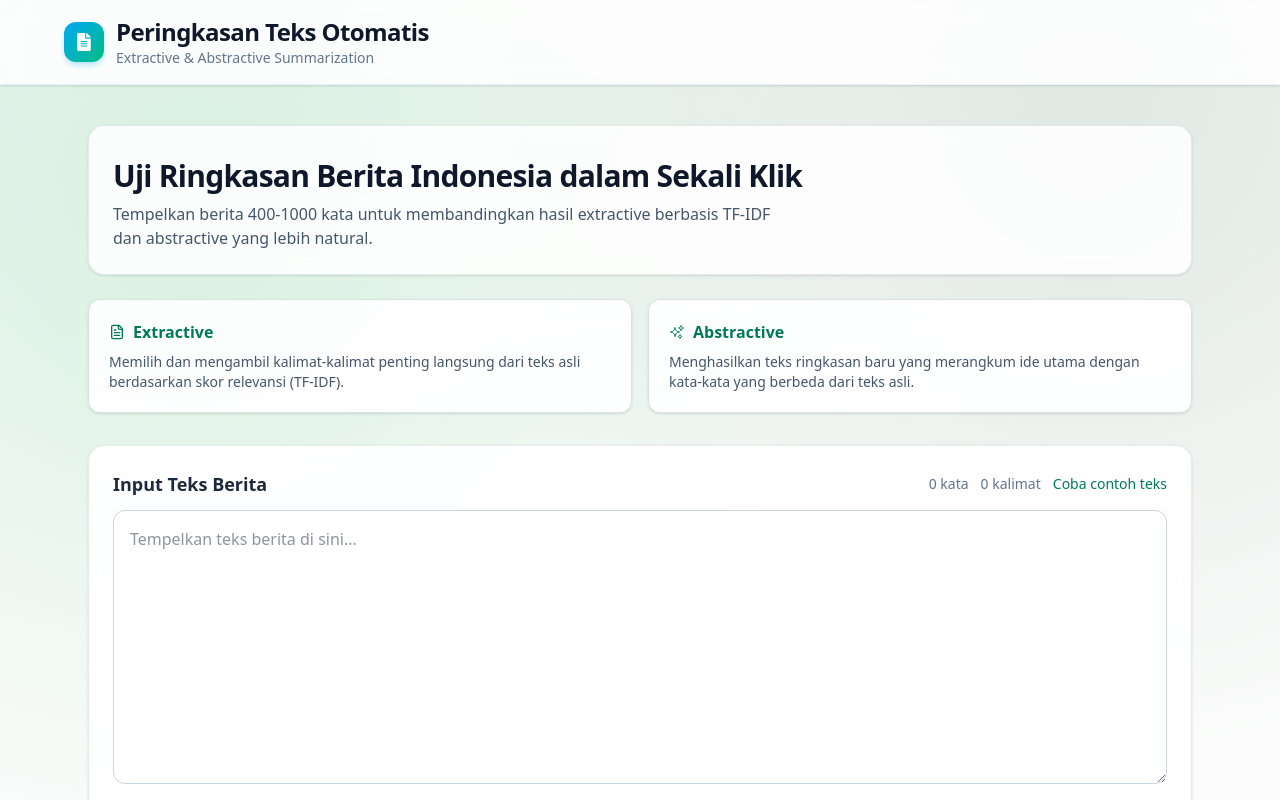
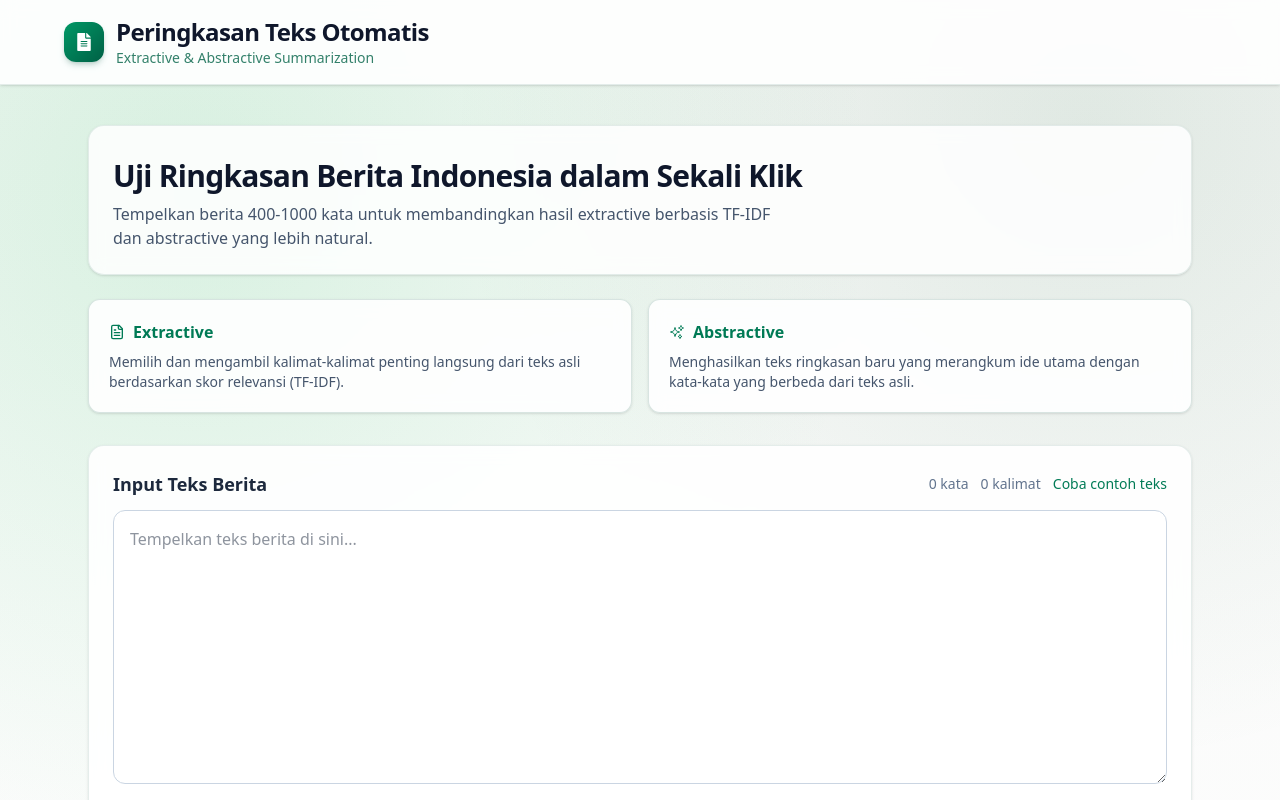
Before and after one commit to ferzian/news-summarization-app, a Next.js app: page / in a window 1280 px wide. Shown: the top 800 px of the page. Built offline with nearby package versions, Linux system fonts and the light colour scheme.

Commit message:
Update navbar styling for improved visual consistency

```diff
--- a/components/navbar.tsx
+++ b/components/navbar.tsx
@@ -2,10 +2,10 @@ import { FaFileAlt } from "react-icons/fa";
 
 export default function Navbar() {
   return (
-    <nav className="border-b border-sky-100/80 bg-white/85 px-4 py-4 shadow-sm backdrop-blur md:px-6">
+    <nav className="border-b border-emerald-900/10 bg-white/90 px-4 py-4 shadow-sm backdrop-blur md:px-6">
       <div className="mx-auto flex w-full max-w-6xl items-center justify-between gap-4">
         <div className="flex items-center gap-3">
-          <div className="grid h-10 w-10 place-items-center rounded-xl bg-linear-to-br from-sky-500 to-emerald-500 text-white shadow-md shadow-sky-200">
+          <div className="grid h-10 w-10 place-items-center rounded-xl bg-linear-to-br from-emerald-600 to-emerald-800 text-white shadow-md shadow-emerald-900/20">
             <FaFileAlt size={18} className="shrink-0" />
           </div>
 
@@ -13,7 +13,7 @@ export default function Navbar() {
             <h1 className="text-xl font-extrabold tracking-tight text-slate-900 md:text-2xl">
               Peringkasan Teks Otomatis
             </h1>
-            <p className="text-xs font-medium uppercase tracking-wide text-slate-500 md:text-sm md:normal-case md:tracking-normal">
+            <p className="text-xs font-medium uppercase tracking-wide text-emerald-800/80 md:text-sm md:normal-case md:tracking-normal">
               Extractive &amp; Abstractive Summarization
             </p>
           </div>
```
